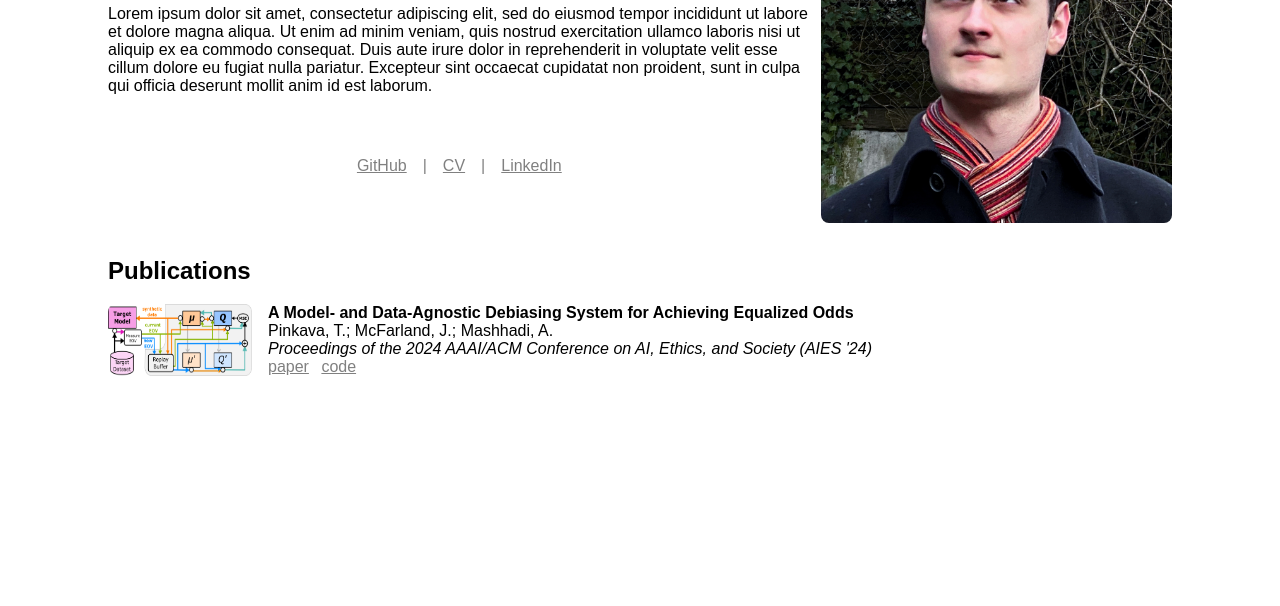
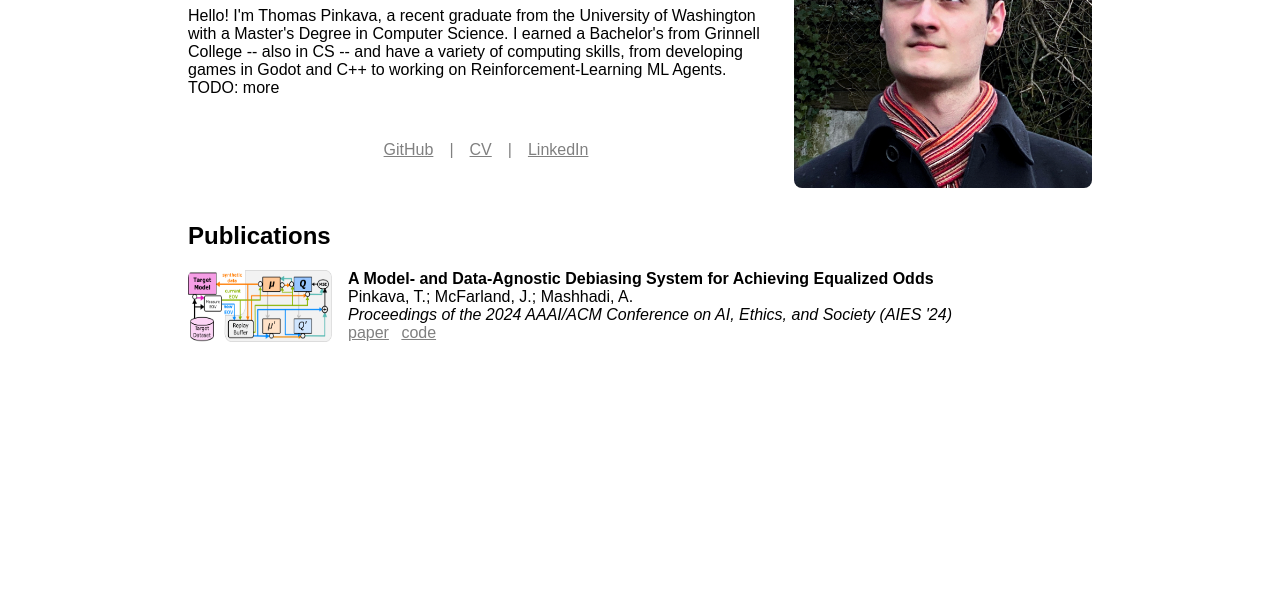
Before and after one commit to pinkavat/pinkavat.github.io, a plain HTML site: page index.html in a window 1280 px wide. Shown: the part 194-800 px from the top of the page. Drawn offline with Linux system fonts and the light colour scheme.

Commit message:
replaced placeholder drivel

```diff
--- a/index.html
+++ b/index.html
@@ -14,10 +14,10 @@
             grid-template-rows : auto auto auto auto;
             gap : 10px;
             background-color : white;
-            padding-top : 50px;
-            padding-right : 100px;
+            padding-top : 70px;
+            padding-right : 180px;
             padding-bottom : 30px;
-            padding-left : 100px;
+            padding-left : 180px;
         }
 
         a:link {
@@ -42,6 +42,7 @@
 
         #drivel {
             text-align: left;
+            padding-right : 1em;
             grid-column: 1 / span 1;
             grid-row: 2 / span 1;
         }
@@ -101,7 +102,13 @@
         </div>
 
         <div id="drivel">
-            Lorem ipsum dolor sit amet, consectetur adipiscing elit, sed do eiusmod tempor incididunt ut labore et dolore magna aliqua. Ut enim ad minim veniam, quis nostrud exercitation ullamco laboris nisi ut aliquip ex ea commodo consequat. Duis aute irure dolor in reprehenderit in voluptate velit esse cillum dolore eu fugiat nulla pariatur. Excepteur sint occaecat cupidatat non proident, sunt in culpa qui officia deserunt mollit anim id est laborum.
+
+            Hello! I'm Thomas Pinkava, a recent graduate from the University of Washington with a Master's Degree in Computer Science.
+            I earned a Bachelor's from Grinnell College -- also in CS -- and have a variety of computing skills, from developing games in Godot
+            and C++ to working on Reinforcement-Learning ML Agents.
+
+            TODO: more
+
         </div>
 
         <div id="linkSet">
```
